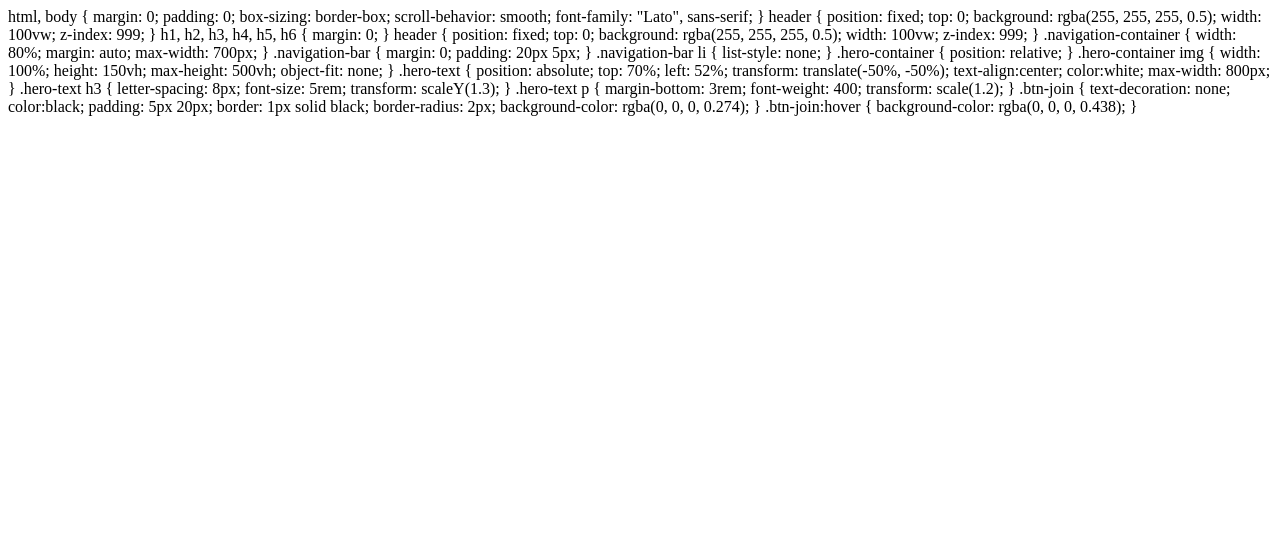
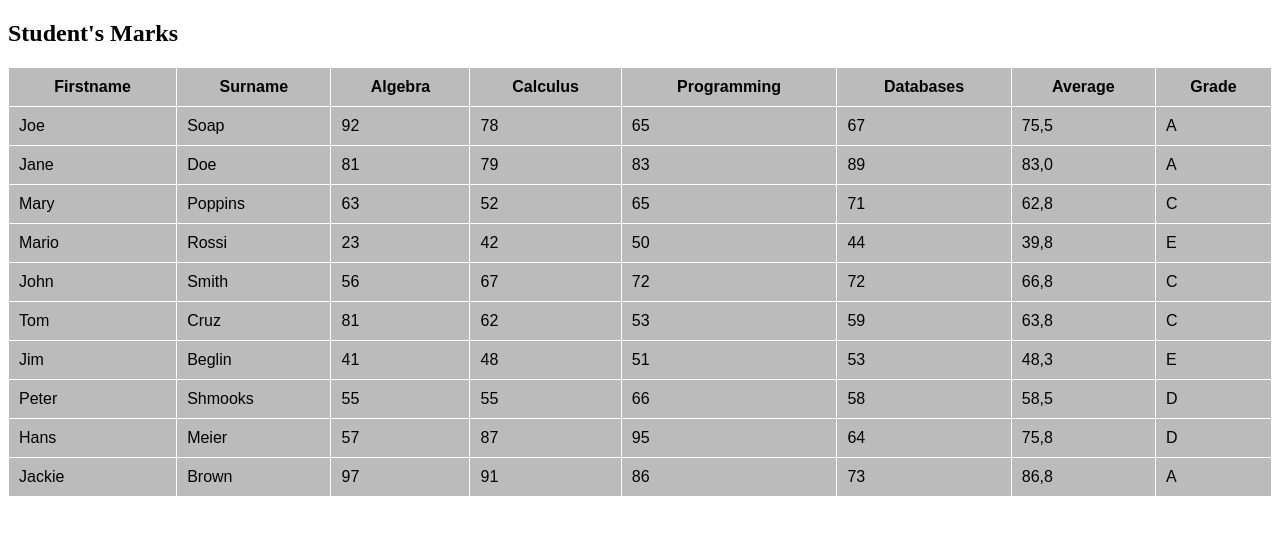
Before and after one commit to ImaanC/Assessment3, a plain HTML site: page marks.html in a window 1280 px wide. Drawn offline with Linux system fonts and the light colour scheme.

Commit message:
Update marks.html

```diff
--- a/marks.html
+++ b/marks.html
@@ -1,95 +1,146 @@
-html,
-body {
-  margin: 0;
-  padding: 0;
-  box-sizing: border-box;
-  scroll-behavior: smooth;
-  font-family: "Lato", sans-serif;
+<!DOCTYPE html>
+<html>
+<head>
+    <meta charset="UTF-8">
+    <meta http-equiv="X-UA-Compatible" content="IE=edge">
+    <meta name="viewport" content="width=device-width, initial-scale=1.0">
+    <link rel="stylesheet" href="marks.css">
+<head>
+<style>
+table {
+  font-family: arial, sans-serif;
+  border-collapse: collapse;
+  width: 100%;
 }
 
-header {
-    position: fixed;
-    top: 0;
-    background: rgba(255, 255, 255, 0.5);
-    width: 100vw;
-    z-index: 999;
-  }
-
-  h1,
-  h2,
-  h3,
-  h4,
-  h5,
-  h6 {
-    margin: 0;
-  }
-
-  header {
-    position: fixed;
-    top: 0;
-    background: rgba(255, 255, 255, 0.5);
-    width: 100vw;
-    z-index: 999;
-  }
-
-
-.navigation-container {
-  width: 80%;
-  margin: auto;
-  max-width: 700px;
+td, th, tr {
+  border: 1px solid white;
+  text-align: middle;
+  padding: 10px;
 }
 
-.navigation-bar {
-  margin: 0;
-  padding: 20px 5px;
+tr:nth-child(n) {
+  background-color: #b4b4b4e7;
+
 }
+</style>
+</head>
+<body>
 
-.navigation-bar li {
-  list-style: none;
-}
+<h2>Student's Marks</h2>
 
+<table>
+  <tr>
+    <th>Firstname</th>
+    <th>Surname</th>
+    <th>Algebra</th>
+    <th>Calculus</th>
+    <th>Programming</th>
+    <th>Databases</th>
+    <th>Average</th>
+    <th>Grade</th>
+  </tr>
+  <tr>
+    <td>Joe</td>
+    <td>Soap</td>
+    <td>92</td>
+    <td>78</td>
+    <td>65</td>
+    <td>67</td>
+    <td>75,5</td>
+    <td>A</td>
+  </tr>
+  <tr>
+    <td>Jane</td>
+    <td>Doe</td>
+    <td>81</td>
+    <td>79</td>
+    <td>83</td>
+    <td>89</td>
+    <td>83,0</td>
+    <td>A</td>
+  </tr>
+  <tr>
+    <td>Mary</td>
+    <td>Poppins</td>
+    <td>63</td>
+    <td>52</td>
+    <td>65</td>
+    <td>71</td>
+    <td>62,8</td>
+    <td>C</td>
+  </tr>
+  <tr>
+    <td>Mario</td>
+    <td>Rossi</td>
+    <td>23</td>
+    <td>42</td>
+    <td>50</td>
+    <td>44</td>
+    <td>39,8</td>
+    <td>E</td>
+  </tr>
+  <tr>
+    <td>John</td>
+    <td>Smith</td>
+    <td>56</td>
+    <td>67</td>
+    <td>72</td>
+    <td>72</td>
+    <td>66,8</td>
+    <td>C</td>
+  </tr>
+  <tr>
+    <td>Tom</td>
+    <td>Cruz</td>
+    <td>81</td>
+    <td>62</td>
+    <td>53</td>
+    <td>59</td>
+    <td>63,8</td>
+    <td>C</td>
+  </tr>
+   <tr>
+    <td>Jim</td>
+    <td>Beglin</td>
+    <td>41</td>
+    <td>48</td>
+    <td>51</td>
+    <td>53</td>
+    <td>48,3</td>
+    <td>E</td>
+  </tr>
+    <tr>
+    <td>Peter</td>
+    <td>Shmooks</td>
+    <td>55</td>
+    <td>55</td>
+    <td>66</td>
+    <td>58</td>
+    <td>58,5</td>
+    <td>D</td>
+  </tr>
+    <tr>
+    <td>Hans</td>
+    <td>Meier</td>
+    <td>57</td>
+    <td>87</td>
+    <td>95</td>
+    <td>64</td>
+    <td>75,8</td>
+    <td>D</td>
+  </tr>
+  <tr>
+    <td>Jackie</td>
+    <td>Brown</td>
+    <td>97</td>
+    <td>91</td>
+    <td>86</td>
+    <td>73</td>
+    <td>86,8</td>
+    <td>A</td>
+  </tr>
+</table>
 
-.hero-container {
-    position: relative;
-  }
-
-  .hero-container img {
-    width: 100%;
-    height: 150vh;
-    max-height: 500vh;
-    object-fit: none;
-  }
-
-  .hero-text {
-    position: absolute;
-    top: 70%;
-    left: 52%;
-    transform: translate(-50%, -50%);
-    text-align:center;
-    color:white;
-    max-width: 800px;
-  }
-
-  .hero-text h3 {
-    letter-spacing: 8px;
-    font-size: 5rem;
-    transform: scaleY(1.3);
-  }
-  .hero-text p {
-    margin-bottom: 3rem;
-    font-weight: 400;
-    transform: scale(1.2);
-  }
-
-  .btn-join {
-    text-decoration: none;
-    color:black;
-    padding: 5px 20px;
-    border: 1px solid black;
-    border-radius: 2px;
-    background-color: rgba(0, 0, 0, 0.274);
-  }
-
-  .btn-join:hover {
-    background-color: rgba(0, 0, 0, 0.438);
-  }
+</body>
+</html>
```
